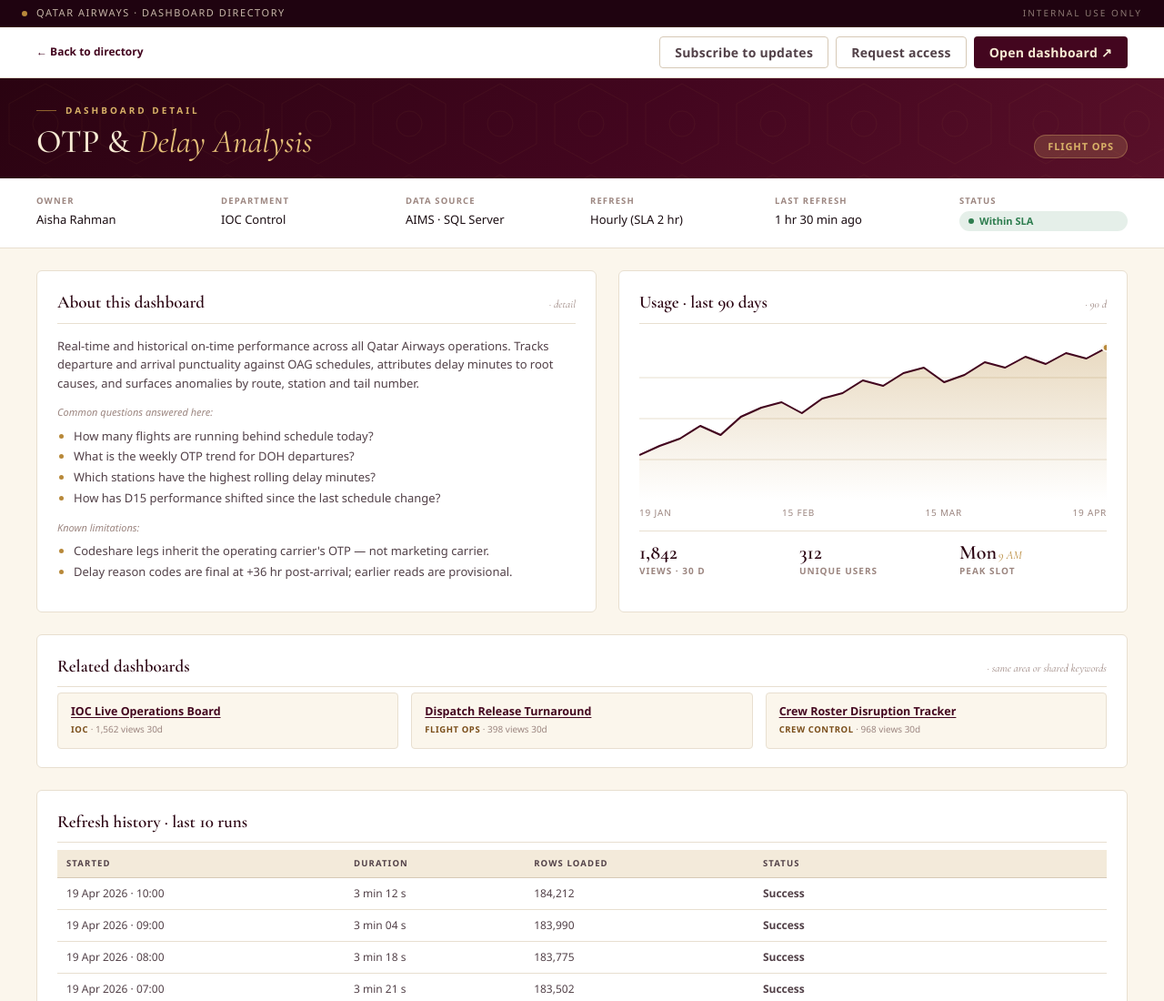
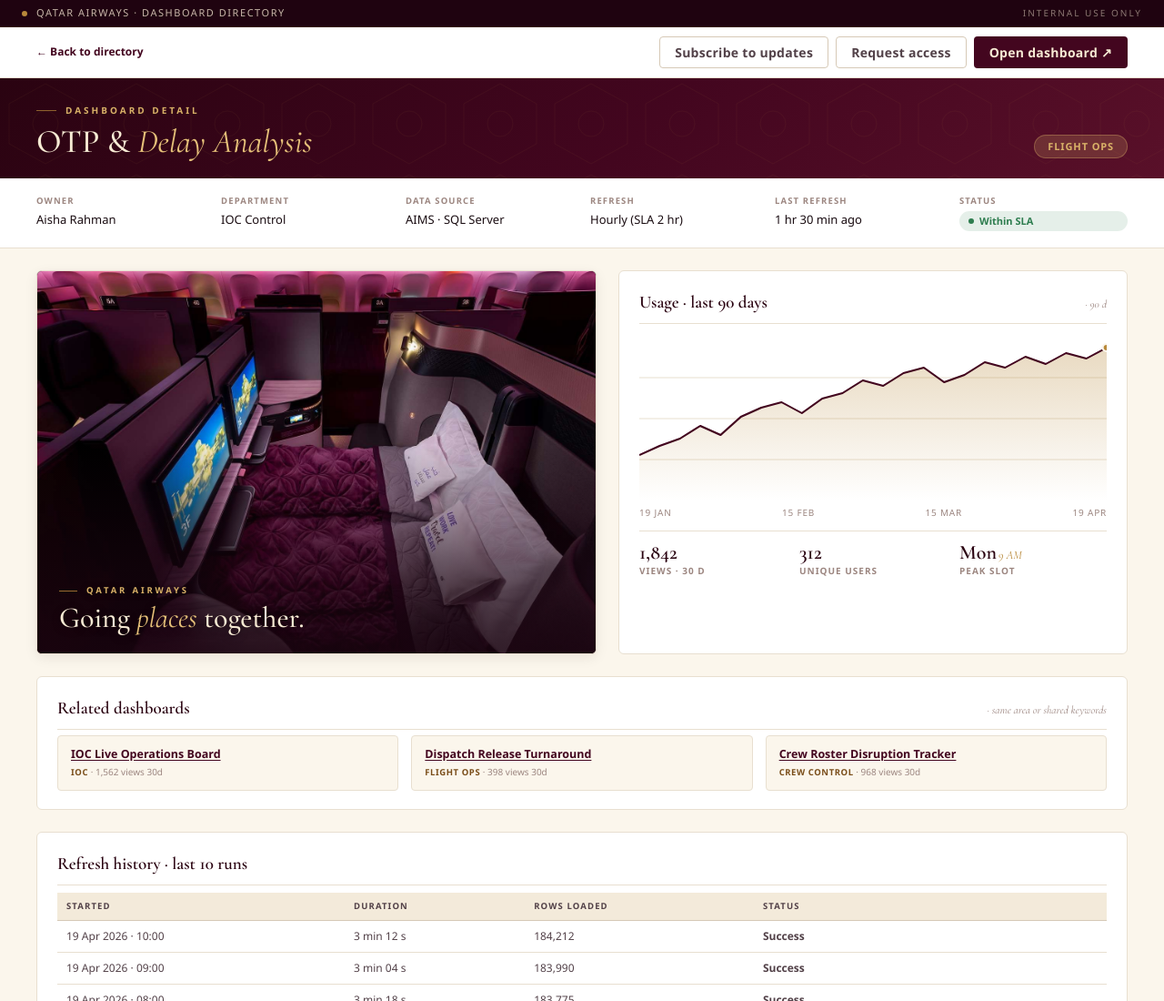
Before and after one commit to rbansal42/qa-dashboard-directory-assets, a plain HTML site: page qa-dashboard-detail-mockup.html in a window 1280 px wide. Shown: the top 1100 px of the page at 91% size. Drawn offline with nearby package versions, Linux system fonts and the light colour scheme; a web font is replaced by a local one.

Commit message:
Drillthrough: replace About-this-dashboard card with Qatar Qsuite hero image

```diff
--- a/qa-dashboard-detail-mockup.html
+++ b/qa-dashboard-detail-mockup.html
@@ -62,6 +62,15 @@
   .desc p{margin-bottom:12px;color:var(--text-mid);font-size:13px;line-height:1.6}
   .desc ul{padding-left:18px;margin:6px 0 12px;color:var(--text-mid);font-size:13px;line-height:1.75}
   .desc ul li::marker{color:var(--amber)}
+
+  /* Hero card — replaces the About-this-dashboard text block */
+  .hero-card{position:relative;border-radius:6px;overflow:hidden;border:1px solid var(--border);box-shadow:0 4px 14px rgba(42,3,17,0.08);min-height:100%;background:#1a0410}
+  .hero-img{display:block;width:100%;height:100%;min-height:420px;object-fit:cover;object-position:center}
+  .hero-overlay{position:absolute;inset:0;display:flex;flex-direction:column;justify-content:flex-end;padding:22px 24px;background:linear-gradient(180deg, rgba(26,4,16,0) 45%, rgba(26,4,16,0.55) 75%, rgba(26,4,16,0.85) 100%);color:var(--cream-title);pointer-events:none}
+  .hero-eyebrow{font-size:9.5px;font-weight:600;letter-spacing:0.3em;text-transform:uppercase;color:var(--amber-light);margin-bottom:6px;text-shadow:0 1px 6px rgba(0,0,0,0.5)}
+  .hero-eyebrow::before{content:'';display:inline-block;width:20px;height:1px;background:var(--amber);vertical-align:middle;margin-right:10px;opacity:0.8}
+  .hero-tagline{font-family:'Cormorant Garamond',serif;font-size:32px;font-weight:500;line-height:1.05;color:var(--cream-title);text-shadow:0 2px 10px rgba(0,0,0,0.45)}
+  .hero-tagline em{font-style:italic;font-weight:400;color:var(--honey)}
 
   /* Usage chart */
   .chart-wrap{position:relative;height:180px;margin:8px 0 12px}
@@ -137,21 +146,12 @@
 
   <div class="main">
 
-    <div class="card desc">
-      <h2>About this dashboard <em>·  detail</em></h2>
-      <p>Real-time and historical on-time performance across all Qatar Airways operations. Tracks departure and arrival punctuality against OAG schedules, attributes delay minutes to root causes, and surfaces anomalies by route, station and tail number.</p>
-      <p style="font-size:11px;color:var(--text-light);font-style:italic;margin-bottom:4px">Common questions answered here:</p>
-      <ul>
-        <li>How many flights are running behind schedule today?</li>
-        <li>What is the weekly OTP trend for DOH departures?</li>
-        <li>Which stations have the highest rolling delay minutes?</li>
-        <li>How has D15 performance shifted since the last schedule change?</li>
-      </ul>
-      <p style="font-size:11px;color:var(--text-light);font-style:italic;margin-bottom:4px">Known limitations:</p>
-      <ul>
-        <li>Codeshare legs inherit the operating carrier's OTP — not marketing carrier.</li>
-        <li>Delay reason codes are final at +36 hr post-arrival; earlier reads are provisional.</li>
-      </ul>
+    <div class="hero-card">
+      <img class="hero-img" src="qatar-qsuite.jpg" alt="Qatar Airways Qsuite Business Class cabin" loading="lazy">
+      <div class="hero-overlay">
+        <div class="hero-eyebrow">Qatar Airways</div>
+        <div class="hero-tagline">Going <em>places</em> together.</div>
+      </div>
     </div>
 
     <div class="card">
```
Also changed, not shown: qatar-qsuite.jpg (added).
